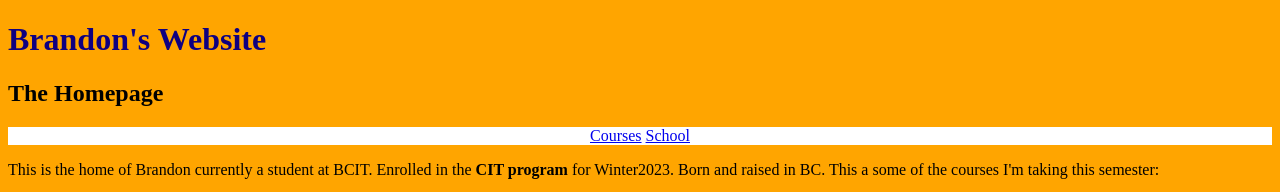
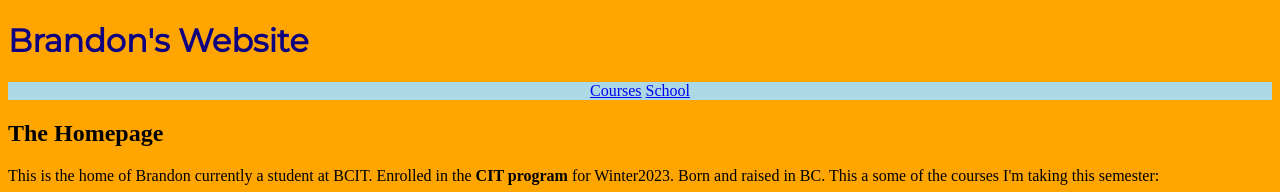
Before and after one commit to marmon7/personal_website, a plain HTML site: page index.html in a window 1280 px wide. Shown: the top 192 px of the page. Drawn offline with Linux system fonts and the light colour scheme; grey boxes are pictures that could not be loaded.

Commit message:
added font-family monteserrat only to h1 in index.html via google fonts stylesheet

```diff
--- a/css/stylesheet.css
+++ b/css/stylesheet.css
@@ -1,4 +1,5 @@
 h1 {color: rgb(15,0,128);}
 body {background-color: orange;}
-nav {background-color: white;
+nav {background-color: lightblue;
 text-align: center;}
+#index_title {font-family: 'Montserrat', sans-serif;}
--- a/index.html
+++ b/index.html
@@ -2,12 +2,15 @@
 <html lang="en">
   <head>
     <title>Personal Website</title>
+    <link
+      href="https://fonts.googleapis.com/css2?family=Montserrat&display=swap"
+      rel="stylesheet"
+    />
     <link rel="stylesheet" href="css/stylesheet.css" />
   </head>
   <body>
     <header>
-      <h1>Brandon's Website</h1>
-      <h2>The Homepage</h2>
+      <h1 id="index_title">Brandon's Website</h1>
     </header>
     <nav>
       <a href="misc/courses.html" title="Courses">Courses</a>
@@ -15,6 +18,7 @@
     </nav>
     <main>
       <article>
+        <h2>The Homepage</h2>
         <p>
           This is the home of Brandon currently a student at BCIT. Enrolled in
           the
@@ -23,8 +27,7 @@
         </p>
       </article>
     </main>
-    <section>
-    </section>
+    <section></section>
     <aside>
       <img
         src="Images/my_image.jpg"
@@ -33,8 +36,6 @@
         width="189"
       />
     </aside>
-    <footer>
-
-    </footer>
+    <footer></footer>
   </body>
 </html>
```
Also changed, not shown: misc/courses.html (+2 -1 lines), misc/school.html (+3 -3 lines).
